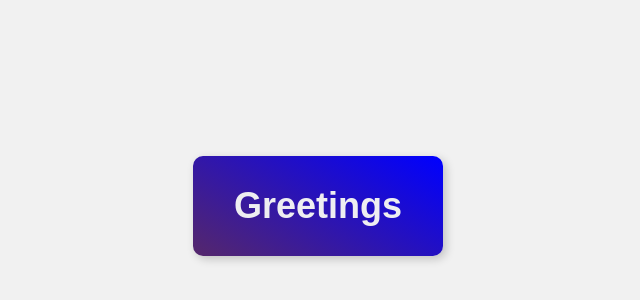
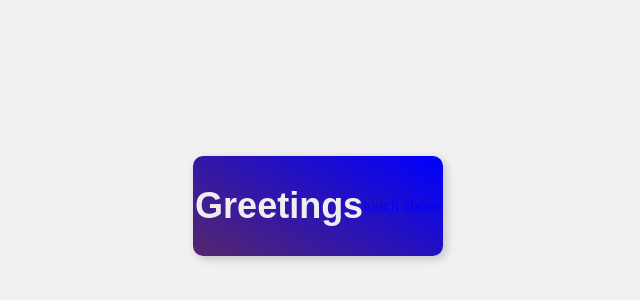
Before and after one commit to Selva563-1gitu/demo-project-greetings, a plain HTML site: page index.html in a window 1280 px wide. Shown: the part 194-494 px from the top of the page, without its empty margins (322-962 px from the left). Drawn offline with Linux system fonts and the light colour scheme.

Commit message:
first commit

```diff
--- a/index.html
+++ b/index.html
@@ -10,6 +10,7 @@
 <body>
     <div class="msg" id="msgi">
         <h1>Greetings</h1>
+	<p style="color:blue;"> touch above </p>
     </div>
     <div class="msg-body">
         <p></p><span>&nbsp;</span>
```
